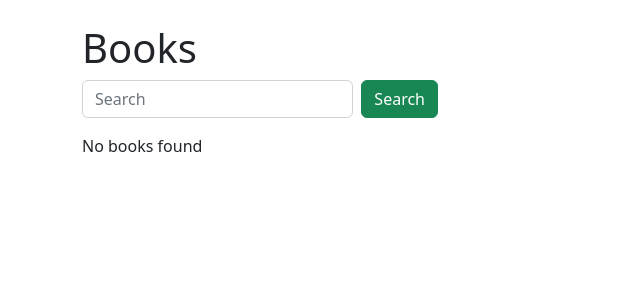
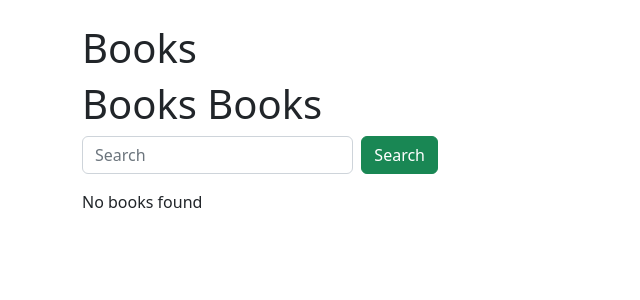
Before and after one commit to elyordusnazarov/django_ReadBook, a Django app: page /books/ in a window 1280 px wide. Shown: the part 56-356 px from the top of the page, without its empty margins (0-640 px from the left). Run offline with Django 4.2, Linux system fonts and the light colour scheme; data that the repository does not hold is empty.

Commit message:
commited

```diff
--- a/book/templates/books/list.html
+++ b/book/templates/books/list.html
@@ -7,6 +7,7 @@
 
 {% block content %}
     <h1>Books</h1>
+     <h1>Books  Books</h1>
 
     <div class="row mb-3">
         <div class="col-4">
```
